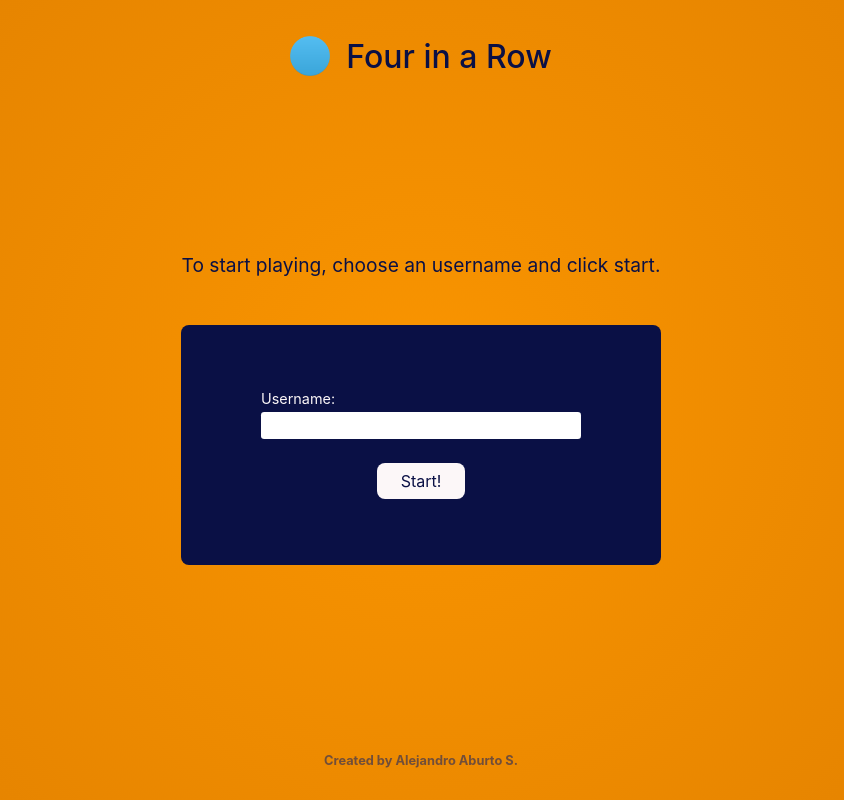
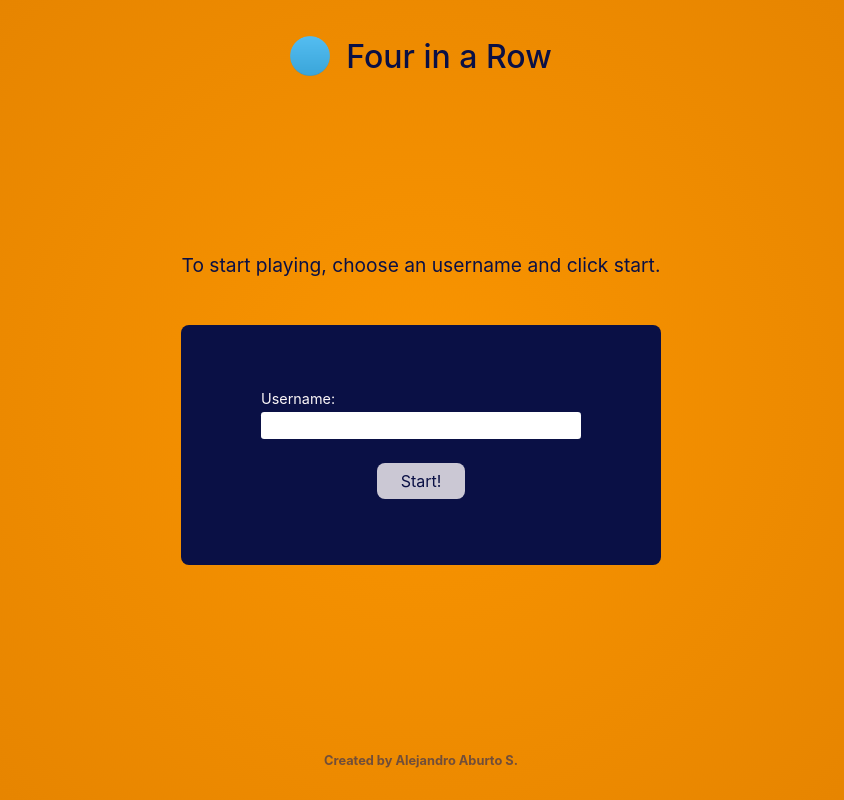
Before and after one commit to aburto22/four-in-a-row, a Next.js app in the folder apps/client/: page / in a window 1280 px wide. Shown: the whole page, without its empty margins (219-1063 px from the left). Built offline with nearby package versions, Linux system fonts and the light colour scheme.

Commit message:
added disabled to welcome page

```diff
--- a/apps/client/src/components/Home/index.tsx
+++ b/apps/client/src/components/Home/index.tsx
@@ -24,6 +24,8 @@ const Home = () => {
     push("/game");
   };
 
+  const disabled = !username;
+
   return (
     <styles.StyledMain>
       <styles.Text>
@@ -41,7 +43,9 @@ const Home = () => {
             required
           />
         </styles.StyledLabel>
-        <styles.StyledButton type="submit">Start!</styles.StyledButton>
+        <styles.StyledButton type="submit" disabled={disabled}>
+          Start!
+        </styles.StyledButton>
       </styles.StyledForm>
     </styles.StyledMain>
   );
--- a/apps/client/src/components/Home/styles.ts
+++ b/apps/client/src/components/Home/styles.ts
@@ -54,4 +54,15 @@ export const StyledButton = styled.button`
   border-radius: 0.5rem;
   padding: 0.5rem 1.5rem;
   font-weight: semi-bold;
+  transition: transform 200ms;
+
+  :hover {
+    transform: scale(1.1);
+  }
+
+  :disabled {
+    transform: unset;
+    opacity: 0.8;
+    cursor: default;
+  }
 `;
```
